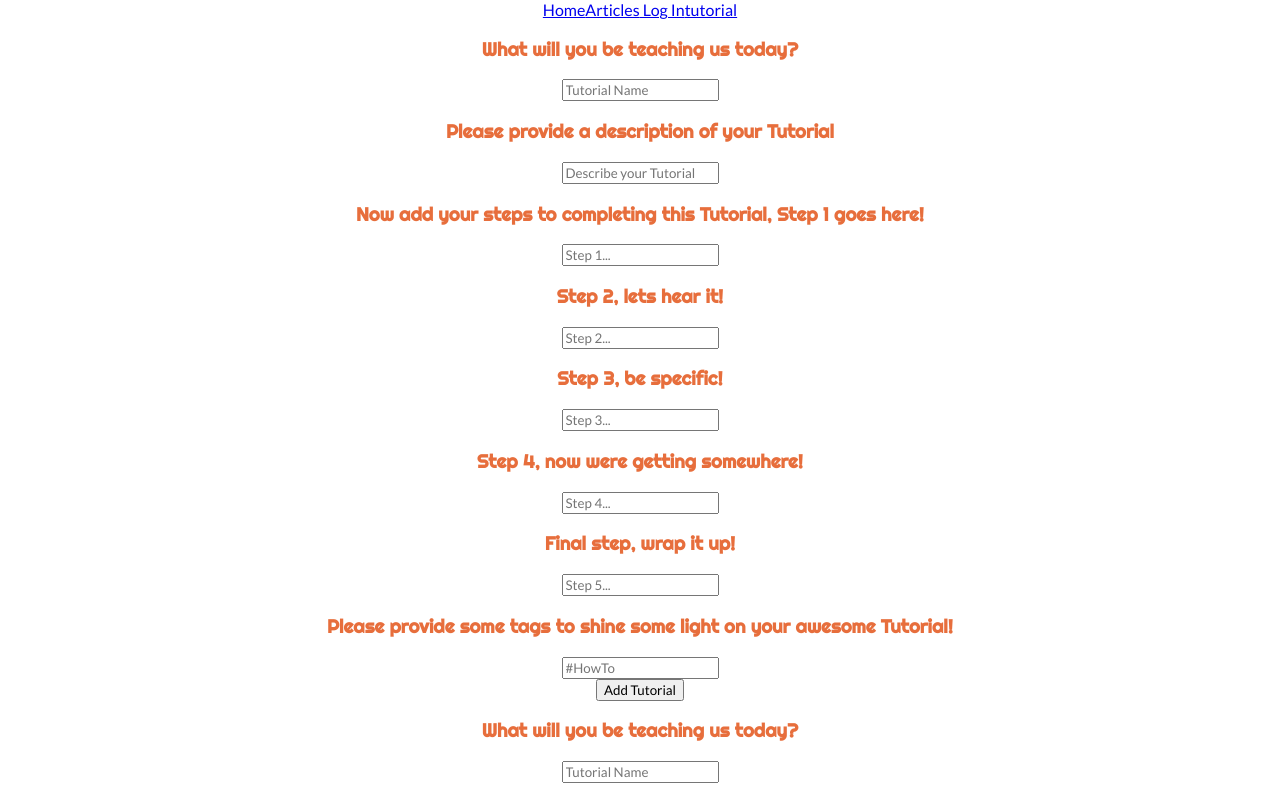
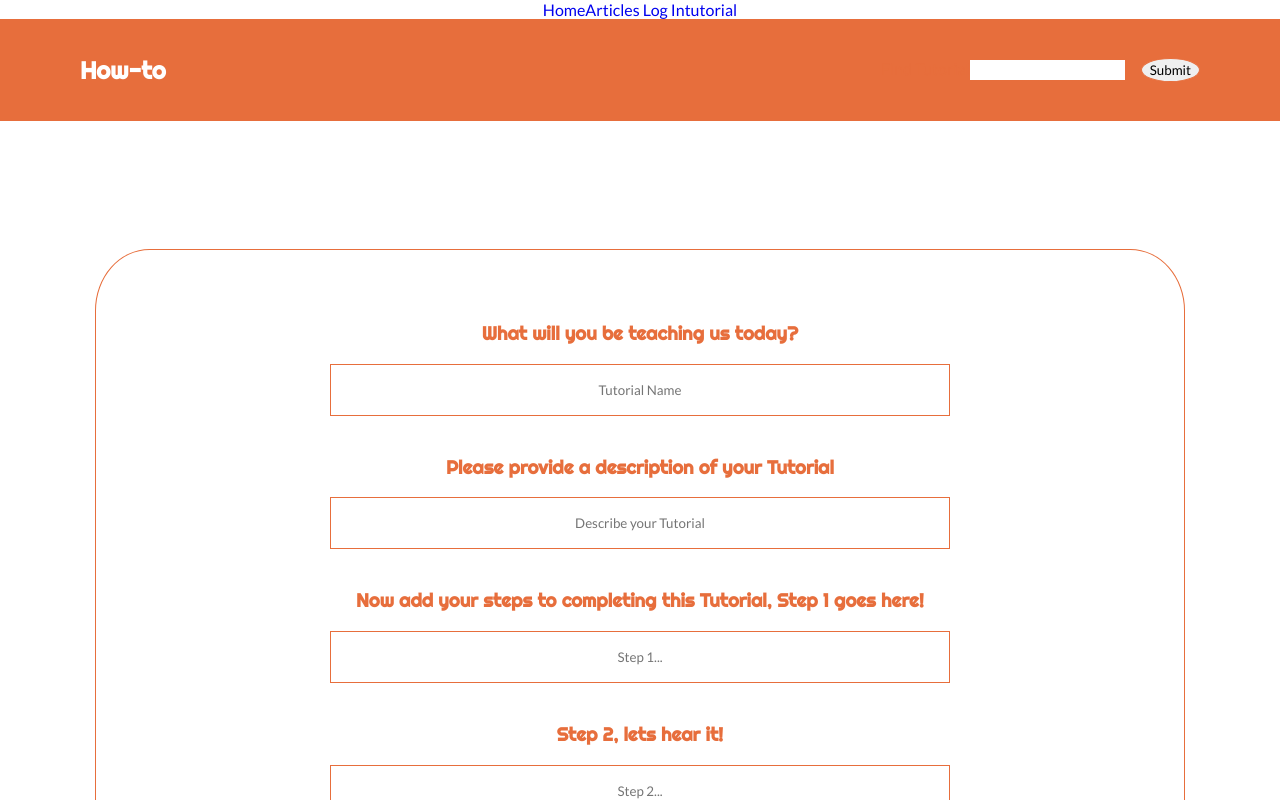
Before and after one commit to Lambda-How-To-Build-Week/Front-end, a React (Create React App) app in the folder how-to/: page /new-tutorial in a window 1280 px wide. Shown: the top 800 px of the page. Built offline with nearby package versions, Linux system fonts and the light colour scheme.

Commit message:
complete styling for new-tutorial.js

```diff
--- a/how-to/src/App.css
+++ b/how-to/src/App.css
@@ -50,10 +50,9 @@ h1,h2,h3,h4{
   font-weight: bold;
 } */
 
-/* a{
+a{
   text-decoration:none;
-  font-weight:bold;
-} */
+}
 
 a:hover{
   color: lightgrey;
--- a/how-to/src/App.js
+++ b/how-to/src/App.js
@@ -45,7 +45,6 @@ function App() {
       <Route path = "/login" component = {LogInPage}/>
       <Route exact path="/" component={SignUp} />
       <Route exact path="/finished-tutorial" component={MyItems} />
-      <Route exact path="/new-tutorial" component={NewTutorialForm} />
       <Route
         exact
         path="/articles"
--- a/how-to/src/components/articles.js
+++ b/how-to/src/components/articles.js
@@ -32,9 +32,7 @@ const StyledArticle = styled.div`
     }
 
     .articles-list-wrapper {
-        // margin-top: 75px;
-        // display: flex;
-        // justify-content: center;
+        border: 1px solid red;
         width: 80%;
         margin: 0 auto;
         display: flex;
--- a/how-to/src/components/new-tutorial.js
+++ b/how-to/src/components/new-tutorial.js
@@ -2,7 +2,70 @@ import React, { Component } from "react";
 // import axios from "axios";
 import { fetchItem, newTutorial } from "../store/actions/index";
 import { connect } from "react-redux";
-// import styled from "styled-components";
+import styled from "styled-components";
+import Find from "./searchForm";
+
+const StyledForm = styled.form `
+
+  box-sizing: border-box;
+  padding: 0;
+  margin: 0;
+
+  .nav{
+    box-sizing: border-box;
+    width: 100vw;
+    margin-top: 0;
+    padding: 1rem 5rem;
+    background-color:#e76e3c;
+    display: flex;
+    align-items: center;
+    justify-content: space-between;
+}
+
+h2{
+  color: white;
+}
+
+  .tutorial-form{
+    border: 1px solid #E76E3C;
+    width: 80%;
+    margin: 10% auto;
+    padding: 2rem;
+    border-radius: 5%;
+
+    @media only screen and (max-width: 1000px){
+      border: none;
+    }
+
+
+
+    input{
+      border: 1px solid #E76E3C;
+      width: 60%;
+      height: 3rem;
+      text-align: center;
+    }
+
+    h3{
+      margin-top: 2.5rem;
+    }
+
+    button{
+      border: 1px solid #E76E3C;
+      margin: 2rem;
+      padding: 0.5rem 1rem;
+      background-color: #E76E3C;
+      color: white;
+      width 30%;
+
+      &: hover{
+        background-color: white;
+        color: #E76E3C;
+      }
+    }
+
+  }
+`
 
 class NewTutorialForm extends Component {
   state = {
@@ -32,6 +95,11 @@ class NewTutorialForm extends Component {
   render() {
     console.log("ADD: ", this.state);
     return (
+      <StyledForm>
+        <div className = "nav">
+          <h2> How-to</h2>
+          <Find/>
+      </div>
       <form className="tutorial-form">
         <div className="tutorial">
           <div className="add-input">
@@ -124,6 +192,7 @@ class NewTutorialForm extends Component {
           </button>
         </div>
       </form>
+      </StyledForm>
     );
   }
 }
--- a/how-to/src/components/searchForm.js
+++ b/how-to/src/components/searchForm.js
@@ -25,6 +25,7 @@ const StyledSection = styled.section `
 function Find (props) {
     const {search, validationSchema} = props;
 
+
     return (
         <Formik
             validationSchema={validationSchema}
```
